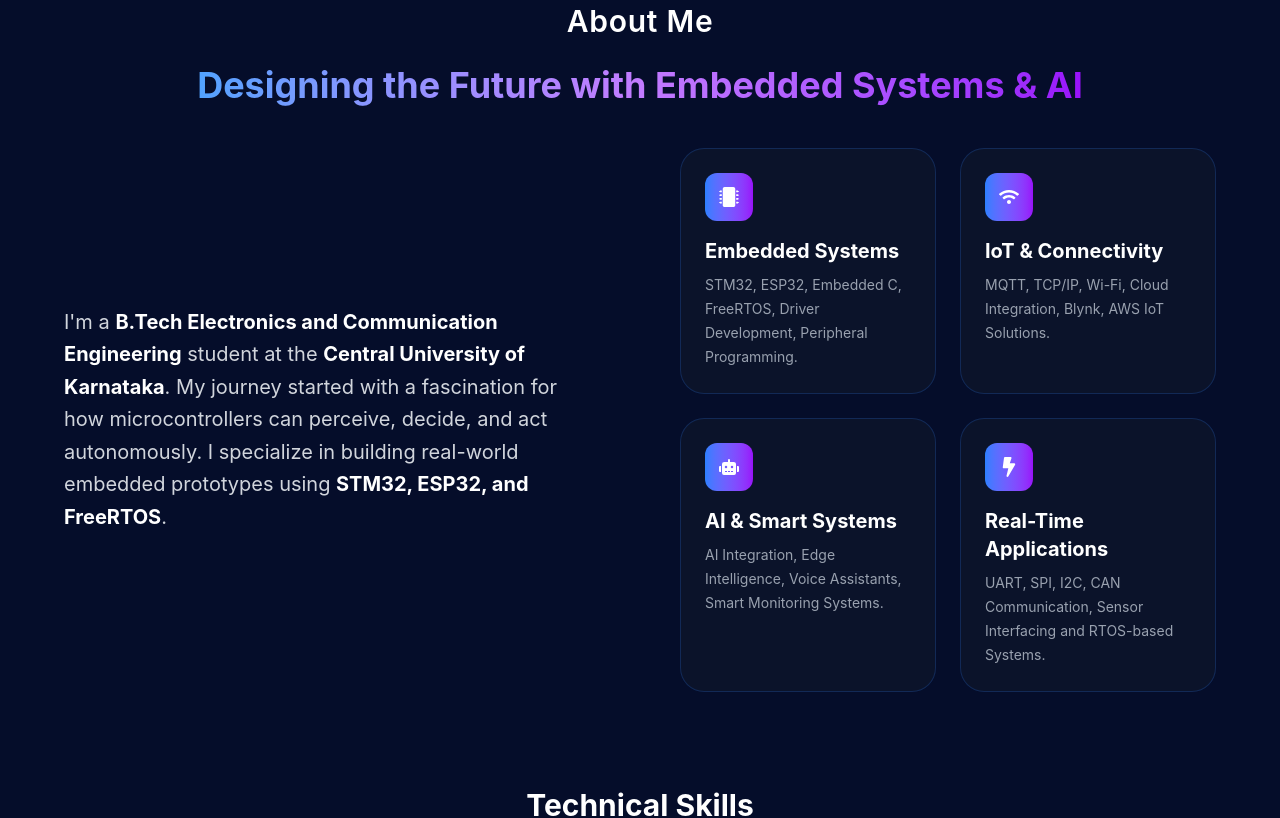
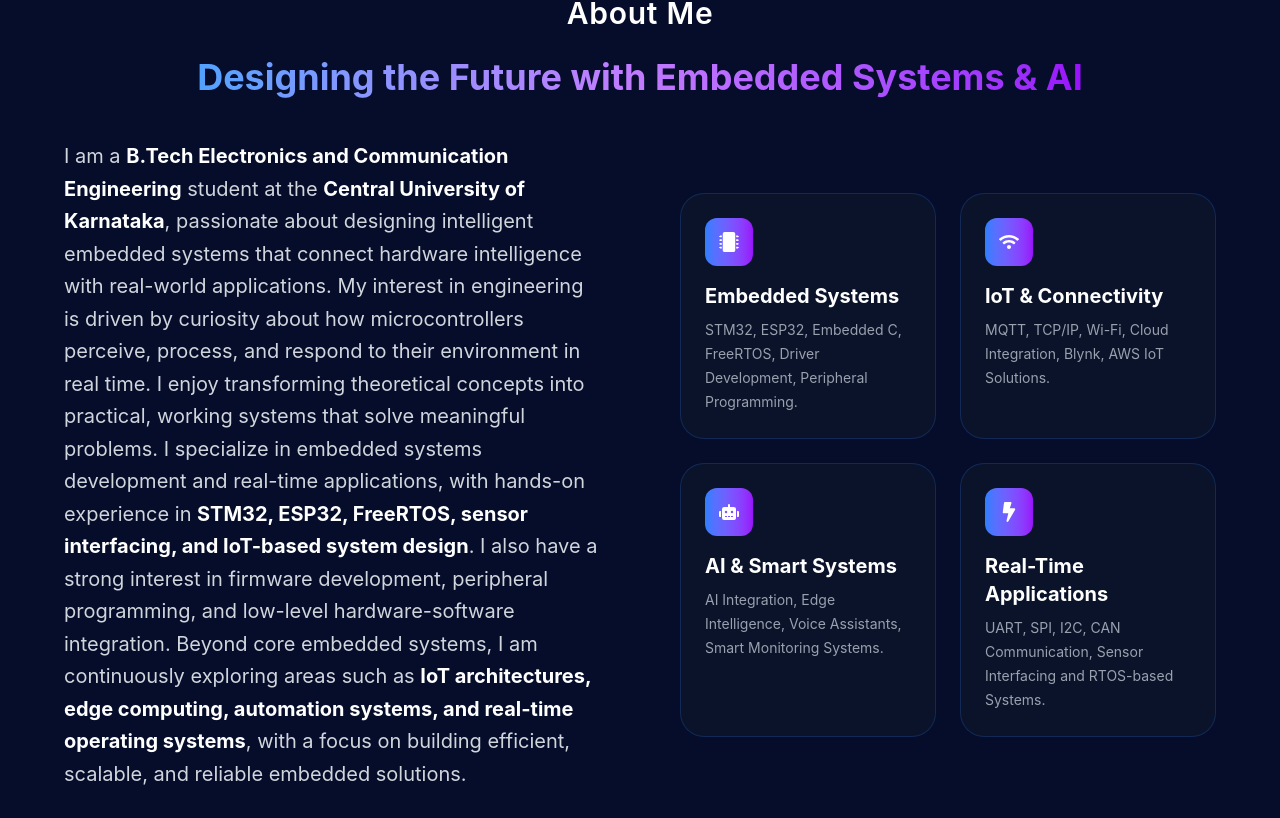
Before and after one commit to ankushsaroj530/Ankush, a React (Vite) app: page / in a window 1280 px wide. Shown: the part 1183-2001 px from the top of the page. Built offline with nearby package versions, Linux system fonts and the light colour scheme.

Commit message:
update About

```diff
--- a/src/components/About.jsx
+++ b/src/components/About.jsx
@@ -45,10 +45,17 @@ function About() {
             className="flex-1 text-center lg:text-left max-w-xl"
           >
             <p className="text-lg md:text-xl text-gray-300 leading-relaxed">
-              I'm a <strong className="text-white">B.Tech Electronics and Communication Engineering</strong> student at the <strong className="text-white">Central University of Karnataka</strong>.
-              My journey started with a fascination for how microcontrollers can perceive, decide, and act autonomously.
-              I specialize in building real-world embedded prototypes using <strong className="text-white">STM32, ESP32, and FreeRTOS</strong>.
-            </p>
+  I am a <strong className="text-white">B.Tech Electronics and Communication Engineering</strong> student at the{" "}
+  <strong className="text-white">Central University of Karnataka</strong>, passionate about designing intelligent embedded systems that connect hardware intelligence with real-world applications.
+
+  My interest in engineering is driven by curiosity about how microcontrollers perceive, process, and respond to their environment in real time. I enjoy transforming theoretical concepts into practical, working systems that solve meaningful problems.
+
+  I specialize in embedded systems development and real-time applications, with hands-on experience in{" "}
+  <strong className="text-white">STM32, ESP32, FreeRTOS, sensor interfacing, and IoT-based system design</strong>. I also have a strong interest in firmware development, peripheral programming, and low-level hardware-software integration.
+
+  Beyond core embedded systems, I am continuously exploring areas such as{" "}
+  <strong className="text-white">IoT architectures, edge computing, automation systems, and real-time operating systems</strong>, with a focus on building efficient, scalable, and reliable embedded solutions.
+</p>
           </motion.div>
 
           {/* Right Side Cards - Using grid for balance */}
```
